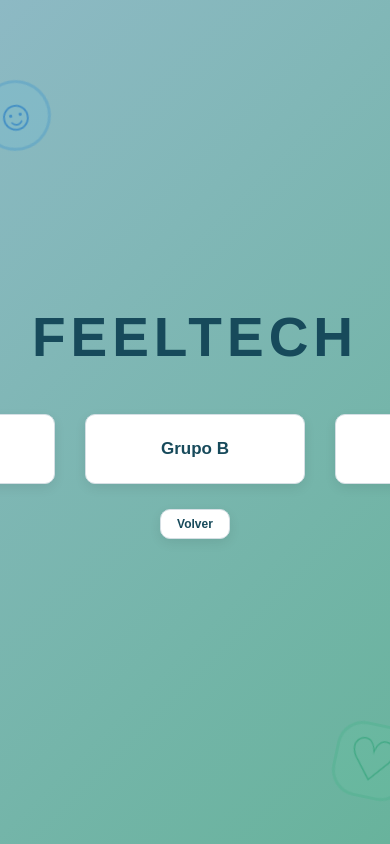
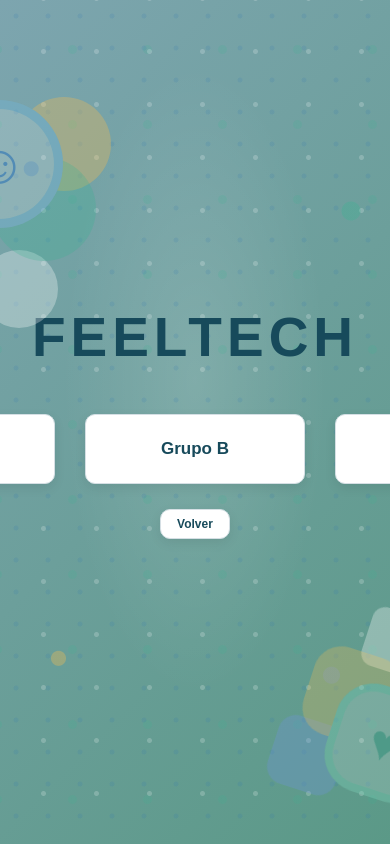
Before and after one commit to Antonio-oss-lab/Feeltech, a Flask app: page /grado/1 in a window 390 px wide; the page is wider, and only the part inside the window is pictured. Run offline with Flask 3, Linux system fonts and the light colour scheme.

Commit message:
Add files via upload

```diff
--- a/static/css/result_style.css
+++ b/static/css/result_style.css
@@ -6,8 +6,8 @@ body {
 
     background: linear-gradient(
         135deg,
-        #8db9c4,
-        #68b39c
+        #7da5af,
+        #5b9987
     );
 
     color: #46aa94;
@@ -93,9 +93,9 @@ ul.emociones img {
     margin-top: 25px;
     padding: 7px 16px !important;
 
-    background: white;
+    background: rgb(187, 163, 163);
 
-    border: 1px solid #d5dfe4;
+    border: 1px solid #cad6db;
     border-radius: 7px;
 
     color: #174a5b;
@@ -168,97 +168,107 @@ body {
     position: relative;
     isolation: isolate;
     overflow-x: hidden;
+
+    background-color: #5b9987;
+    background-image:
+        radial-gradient(circle at 8% 20%, rgba(42, 114, 180, 0.30) 0 7px, transparent 8px),
+        radial-gradient(circle at 90% 25%, rgba(55, 180, 145, 0.30) 0 9px, transparent 10px),
+        radial-gradient(circle at 15% 78%, rgba(255, 190, 75, 0.32) 0 7px, transparent 8px),
+        radial-gradient(circle at 85% 80%, rgba(110, 145, 220, 0.28) 0 8px, transparent 9px),
+        radial-gradient(circle, rgba(42, 114, 180, 0.14) 0 2px, transparent 3px),
+        radial-gradient(circle, rgba(255, 255, 255, 0.20) 0 2px, transparent 3px),
+        radial-gradient(circle, rgba(55, 180, 145, 0.16) 0 4px, transparent 5px),
+        radial-gradient(ellipse at 50% 45%, rgba(255, 255, 255, 0.13), transparent 48%),
+        linear-gradient(135deg, #7da5af, #5b9987);
+
+    background-size:
+        auto,
+        auto,
+        auto,
+        auto,
+        32px 32px,
+        53px 53px,
+        75px 75px,
+        100% 100%,
+        100% 100%;
+
+    background-position:
+        center,
+        center,
+        center,
+        center,
+        0 0,
+        17px 25px,
+        35px 12px,
+        center,
+        center;
+
+    background-attachment: fixed;
 }
 
 body::before {
     content: "☺";
     position: fixed;
     top: 90px;
-    left: 25px;
-    width: 95px;
-    height: 95px;
+    left: -35px;
+    width: 155px;
+    height: 155px;
     display: flex;
     align-items: center;
     justify-content: center;
-    font-size: 65px;
-    color: #438fc4;
-    background: rgba(107, 190, 226, 0.20);
-    border: 3px solid rgba(67, 143, 196, 0.35);
+    font-size: 78px;
+    color: rgba(42, 114, 180, 0.60);
+    background: rgba(255, 255, 255, 0.17);
+    border: 12px solid rgba(42, 145, 200, 0.25);
     border-radius: 50%;
-    transform: rotate(-12deg);
+    box-shadow:
+        45px 45px 0 -12px rgba(55, 180, 145, 0.25),
+        65px -20px 0 -17px rgba(255, 190, 75, 0.30),
+        20px 125px 0 -25px rgba(255, 255, 255, 0.30);
     pointer-events: none;
-    z-index: -1;
+    z-index: 0;
 }
 
 body::after {
-    content: "♡";
+    content: "♥";
     position: fixed;
-    right: 30px;
-    bottom: 75px;
-    width: 100px;
-    height: 100px;
+    right: -30px;
+    bottom: 65px;
+    width: 135px;
+    height: 135px;
     display: flex;
     align-items: center;
     justify-content: center;
-    font-size: 85px;
-    color: #42a985;
-    background: rgba(94, 201, 160, 0.17);
-    border: 3px solid rgba(66, 169, 133, 0.30);
-    border-radius: 35%;
-    transform: rotate(12deg);
+    font-size: 72px;
+    color: rgba(55, 145, 125, 0.65);
+    background: rgba(255, 255, 255, 0.16);
+    border: 12px solid rgba(55, 180, 145, 0.23);
+    border-radius: 38px;
+    transform: rotate(18deg);
+    box-shadow:
+        -45px -35px 0 -10px rgba(255, 190, 75, 0.25),
+        -70px 35px 0 -20px rgba(110, 145, 220, 0.30),
+        -20px -100px 0 -25px rgba(255, 255, 255, 0.30);
     pointer-events: none;
-    z-index: -1;
-}
-
-.decoracion-emocional {
-    position: fixed;
-    font-size: 38px;
-    pointer-events: none;
-    user-select: none;
     z-index: 0;
-    opacity: 0.75;
-}
-
-.decoracion-emocional.superior {
-    top: 35px;
-    right: 12%;
-    color: #e6a23c;
-}
-
-.decoracion-emocional.inferior {
-    bottom: 35px;
-    left: 12%;
-    color: #438fc4;
 }
 
 @media (max-width: 600px) {
     body::before {
-        top: 80px;
-        left: -20px;
-        width: 65px;
-        height: 65px;
-        font-size: 43px;
+        top: 100px;
+        left: -65px;
+        width: 110px;
+        height: 110px;
+        font-size: 55px;
+        border-width: 9px;
     }
 
     body::after {
-        right: -20px;
+        right: -50px;
         bottom: 45px;
-        width: 70px;
-        height: 70px;
-        font-size: 58px;
-    }
-
-    .decoracion-emocional {
-        font-size: 27px;
-    }
-
-    .decoracion-emocional.superior {
-        top: 18px;
-        right: 8%;
-    }
-
-    .decoracion-emocional.inferior {
-        bottom: 15px;
-        left: 8%;
+        width: 95px;
+        height: 95px;
+        font-size: 50px;
+        border-width: 8px;
     }
 }
```
